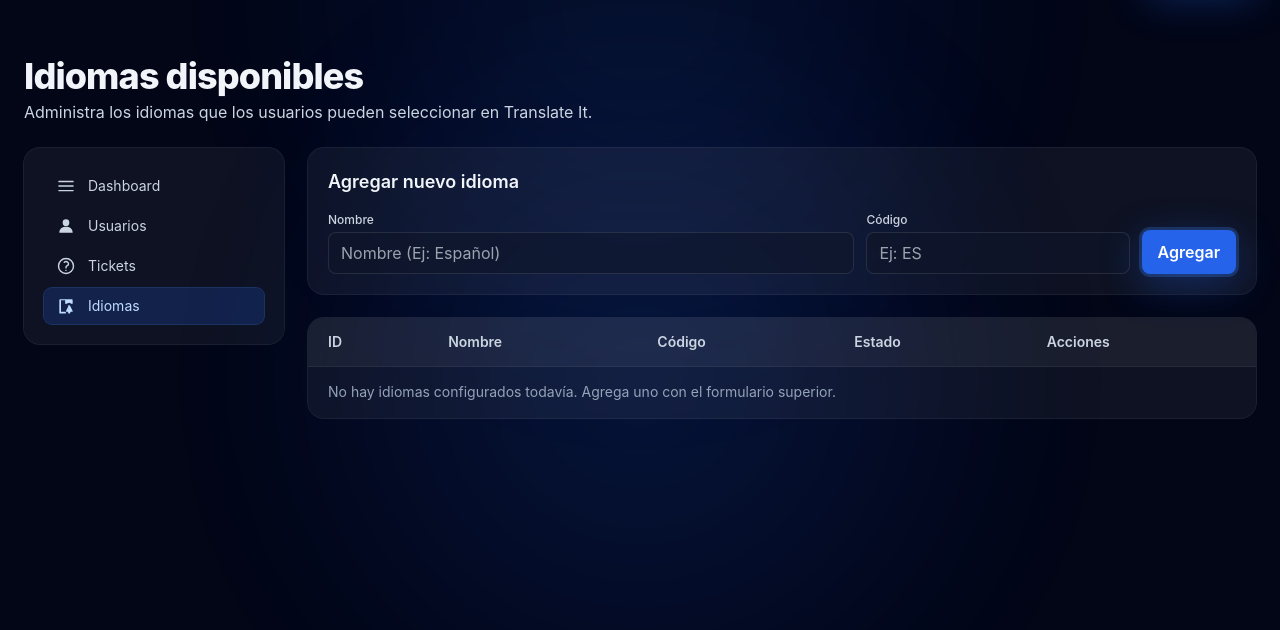
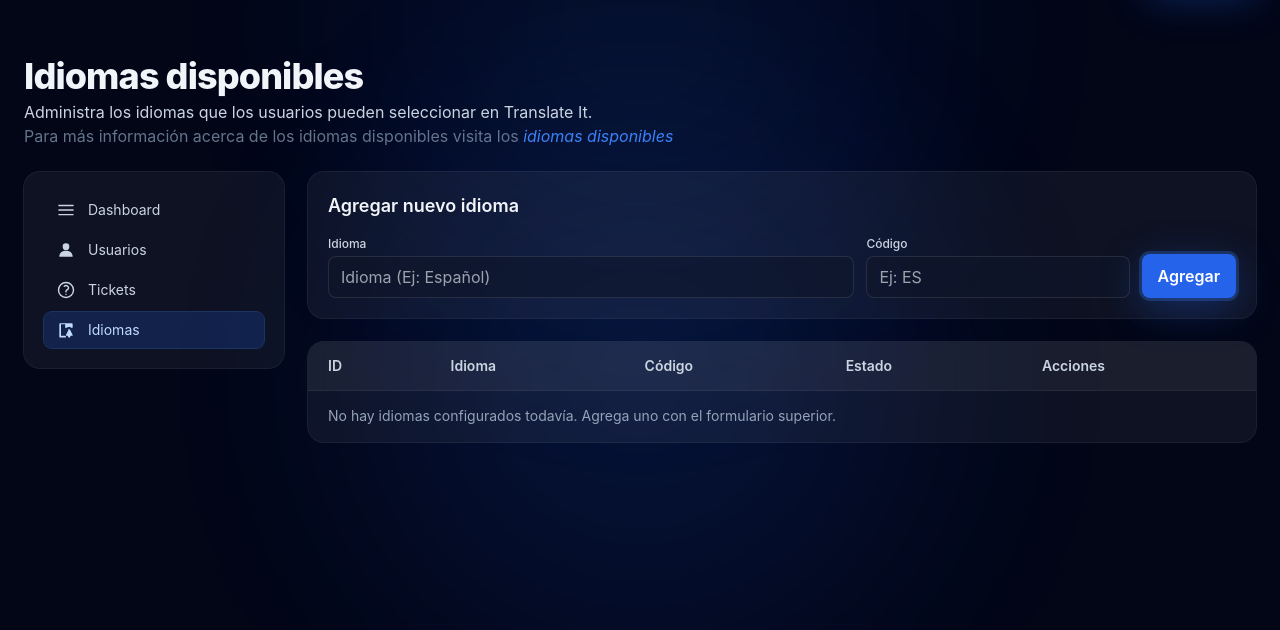
Before and after one commit to XauddeR/translate_it.inacap, a Flask app: template src/templates/admin/languages_list.html in a window 1280 px wide. Shown: the part 60-690 px from the top of the page. Run offline with Flask 3, Linux system fonts and the light colour scheme; the template is opened without the code that fills it, so the values that code supplies are empty; parts of the project's set-up code (start-up, migrations or seed data) failed here and were passed over; some libraries are stand-ins or nearby versions.

Commit message:
UI improve

```diff
--- a/src/routes/main_routes.py
+++ b/src/routes/main_routes.py
@@ -65,7 +65,6 @@ def file_thumbnail(filename):
 
     return send_from_directory(thumbnail_folder, safe_filename, as_attachment = False)
 
-
 @main_bp.route('/update_file/<archivo_id>', methods=['POST'])
 @login_required
 def update_file(archivo_id):
--- a/src/templates/admin/languages_list.html
+++ b/src/templates/admin/languages_list.html
@@ -17,6 +17,7 @@
         <p class="mt-1 text-slate-300">
           Administra los idiomas que los usuarios pueden seleccionar en Translate It.
         </p>
+        <p class="text-slate-500">Para más información acerca de los idiomas disponibles visita los <a class="italic text-blue-500" target="_blank" href="https://developers.deepl.com/docs/getting-started/supported-languages">idiomas disponibles</a></p>
       </div>
     </div>
 
@@ -85,8 +86,8 @@
           <form method="POST" action="{{ url_for('admin.create_language') }}" class="grid grid-cols-1 md:grid-cols-[2fr,1fr,auto] gap-3">
             {{ csrf() }}
             <div>
-              <label for="name" class="block text-xs font-medium text-slate-300 mb-1">Nombre</label>
-              <input id="name" name="name" placeholder="Nombre (Ej: Español)" required
+              <label for="name" class="block text-xs font-medium text-slate-300 mb-1">Idioma</label>
+              <input id="name" name="name" placeholder="Idioma (Ej: Español)" required
                      class="w-full rounded-lg bg-slate-900/60 border border-white/10 px-3 py-2 text-slate-100 focus:outline-none focus:ring-2 focus:ring-brand-500 focus:border-brand-500">
             </div>
             <div>
@@ -108,7 +109,7 @@
             <thead class="bg-white/5 ring-1 ring-white/10">
               <tr class="text-left text-slate-300">
                 <th class="py-3.5 px-5 font-semibold">ID</th>
-                <th class="py-3.5 px-5 font-semibold">Nombre</th>
+                <th class="py-3.5 px-5 font-semibold">Idioma</th>
                 <th class="py-3.5 px-5 font-semibold">Código</th>
                 <th class="py-3.5 px-5 font-semibold">Estado</th>
                 <th class="py-3.5 px-5 font-semibold">Acciones</th>
```
